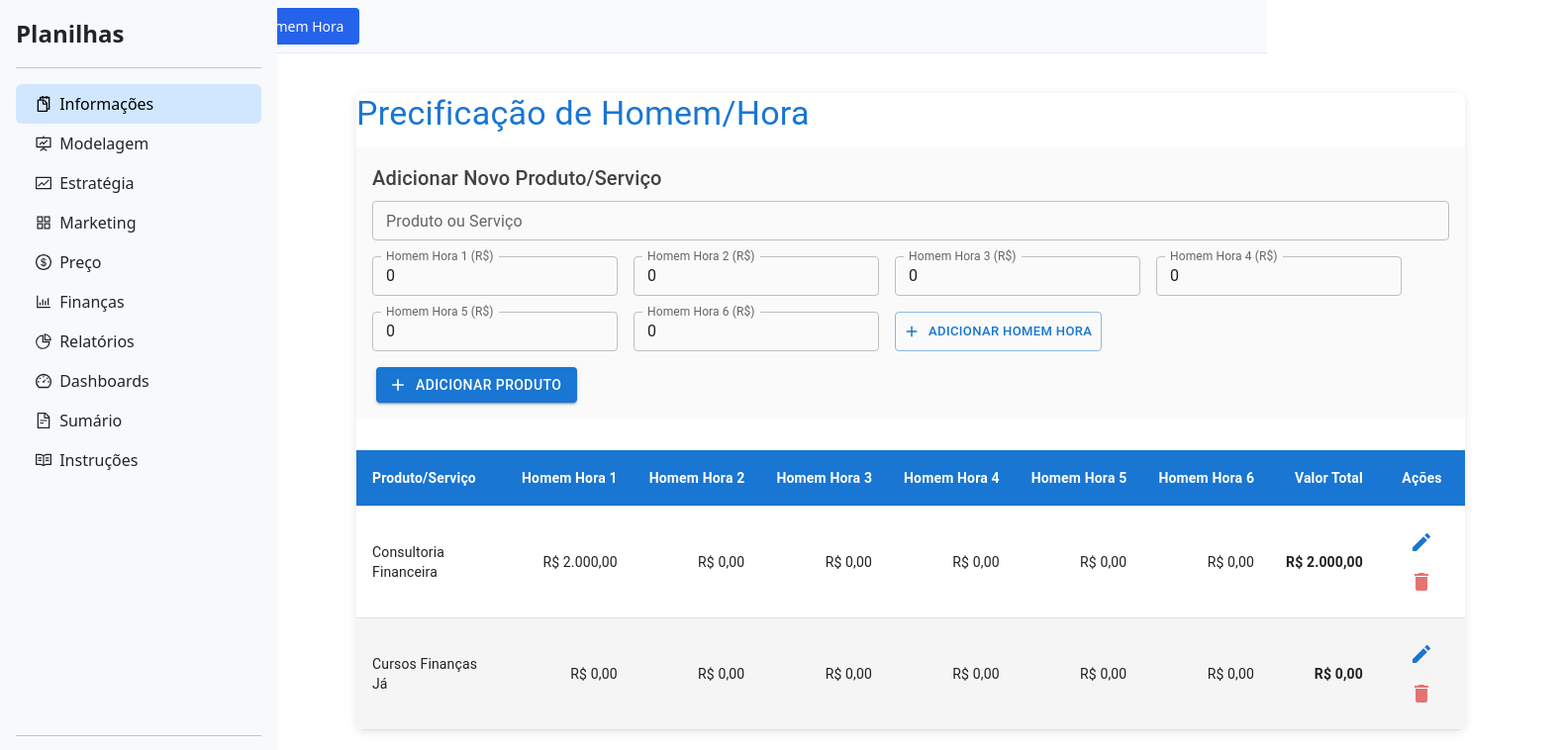
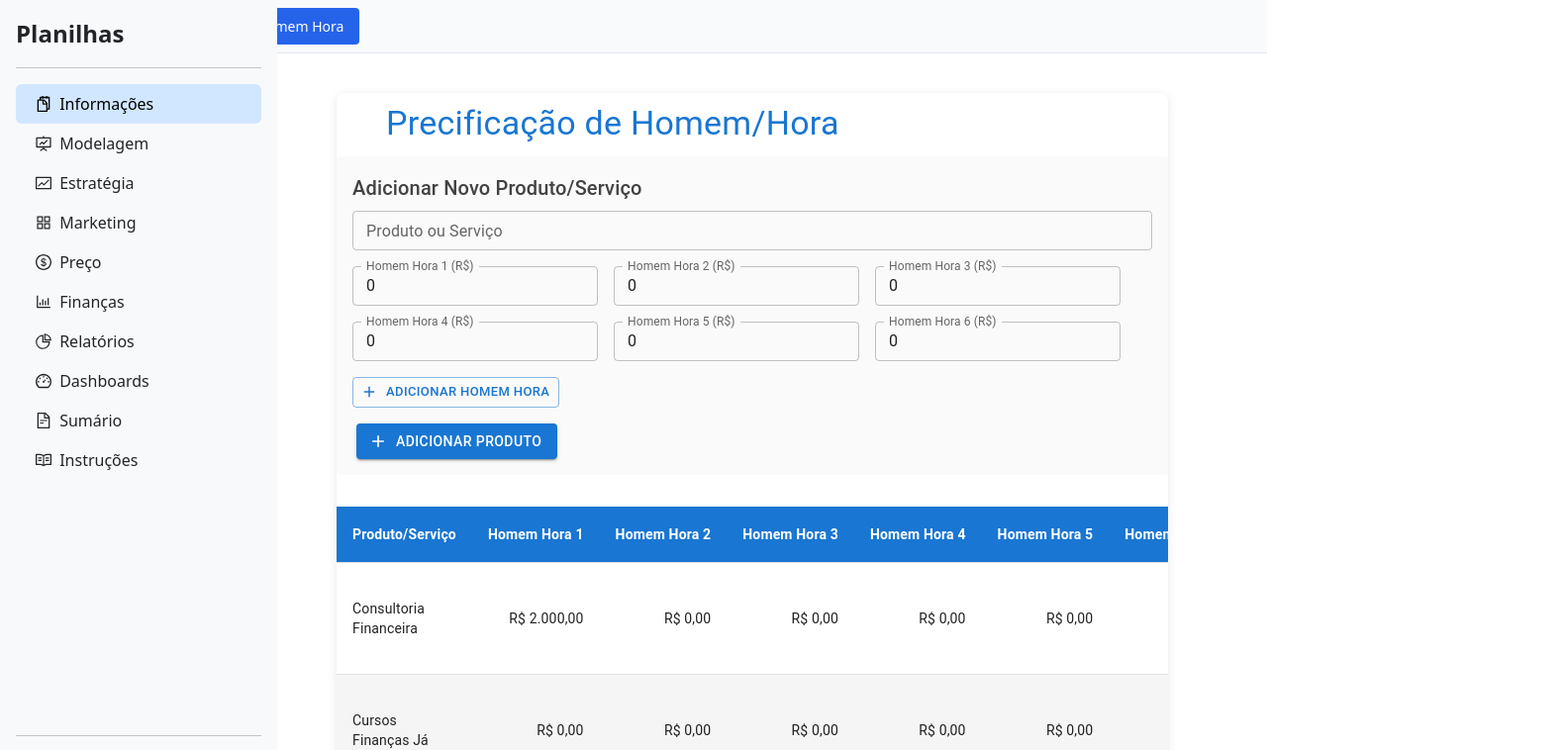
Before and after one commit to RodrigoGuerreir0/freelance-planilhas, a React (Vite) app: page /preco/homem-hora in a window 1280 px wide. Shown: the top 758 px of the page at 99% size, 1580 px wide, since content can reach past the window. Built offline with nearby package versions, Linux system fonts and the light colour scheme.

Commit message:
correção bugs

```diff
--- a/src/pages/Custos.jsx
+++ b/src/pages/Custos.jsx
@@ -36,7 +36,7 @@ const PageContainer = styled(Box)({
   width: '100%',
   padding: '20px',
   boxSizing: 'border-box',
-  marginLeft: '300px',
+  paddingLeft: '300px',
   transition: 'margin-left 0.3s ease',
   '@media (max-width: 900px)': {
     marginLeft: '60px'
@@ -275,7 +275,7 @@ const Custos = () => {
     <PageContainer>
       <ContentContainer>
         <StyledTableContainer component={Paper}>
-          <Typography variant="h4" gutterBottom style={{ color: colors.primary, textAlign: 'left' }}>
+          <Typography variant="h4" gutterBottom style={{ color: colors.primary, textAlign: 'left', padding: '10px 0 0 50px' }}>
             Tabela de Custos
           </Typography>
 
--- a/src/pages/HomemHora.jsx
+++ b/src/pages/HomemHora.jsx
@@ -36,7 +36,7 @@ const PageContainer = styled(Box)({
   width: '100%',
   padding: '20px',
   boxSizing: 'border-box',
-  marginLeft: '300px',
+  paddingLeft: '300px',
   transition: 'margin-left 0.3s ease',
   '@media (max-width: 900px)': {
     marginLeft: '60px'
@@ -243,7 +243,6 @@ const HomemHora = () => {
     });
   };
 
-  // Função para obter todas as chaves de horas usadas em qualquer linha
   const getAllHourKeys = () => {
     const allKeys = new Set();
     rows.forEach(row => {
@@ -267,7 +266,7 @@ const HomemHora = () => {
     <PageContainer>
       <ContentContainer>
         <StyledTableContainer component={Paper}>
-          <Typography variant="h4" gutterBottom style={{ color: colors.primary, textAlign: 'left' }}>
+          <Typography variant="h4" gutterBottom style={{ color: colors.primary, textAlign: 'left', padding: '10px 0 0 50px' }}>
             Precificação de Homem/Hora
           </Typography>
 
--- a/src/pages/Precificacao.jsx
+++ b/src/pages/Precificacao.jsx
@@ -36,7 +36,7 @@ const PageContainer = styled(Box)({
   width: '100%',
   padding: '20px',
   boxSizing: 'border-box',
-  marginLeft: '300px',
+  paddingLeft: '300px',
   transition: 'margin-left 0.3s ease',
   '@media (max-width: 900px)': {
     marginLeft: '60px'
@@ -215,7 +215,7 @@ const Precificacao = () => {
     <PageContainer>
       <ContentContainer>
         <StyledTableContainer component={Paper}>
-          <Typography variant="h4" gutterBottom style={{ color: colors.primary, textAlign: 'left' }}>
+          <Typography variant="h4" gutterBottom style={{ color: colors.primary, textAlign: 'left', padding: '10px 0 0 50px' }}>
             Tabela de Precificação
           </Typography>
 
```
